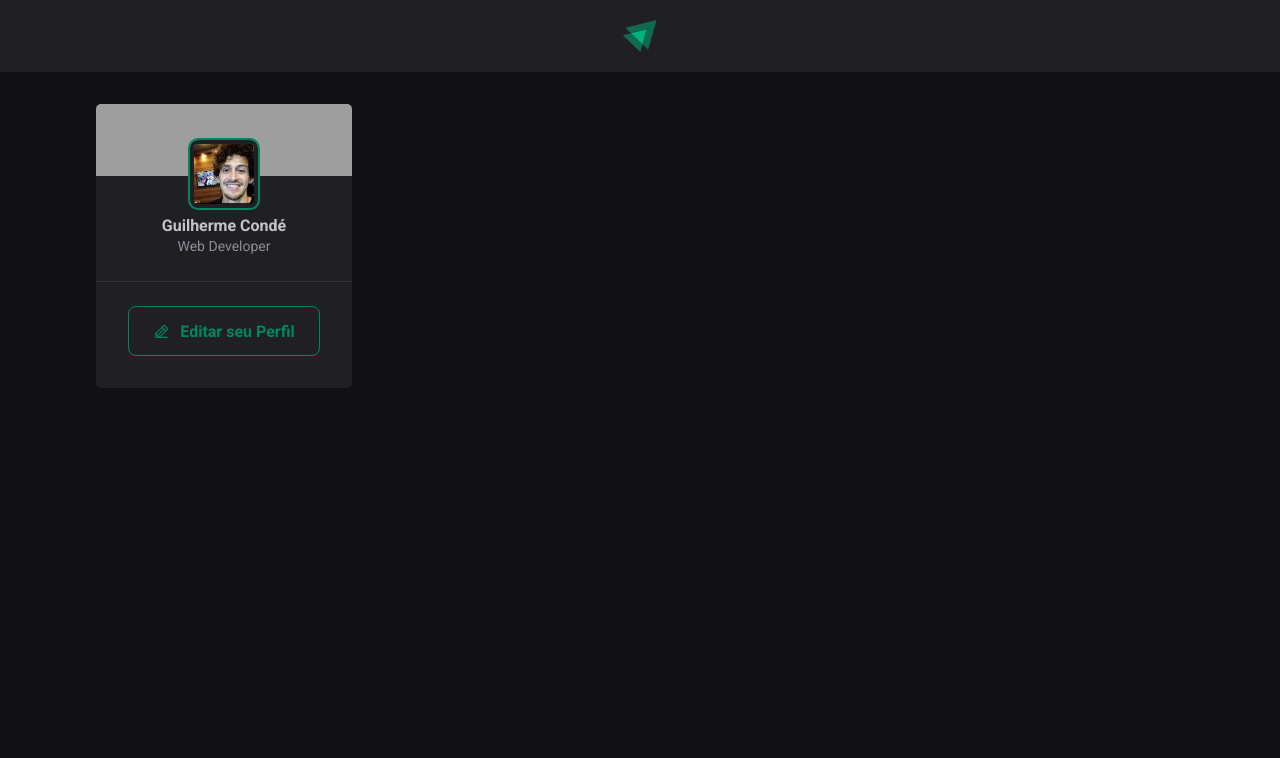
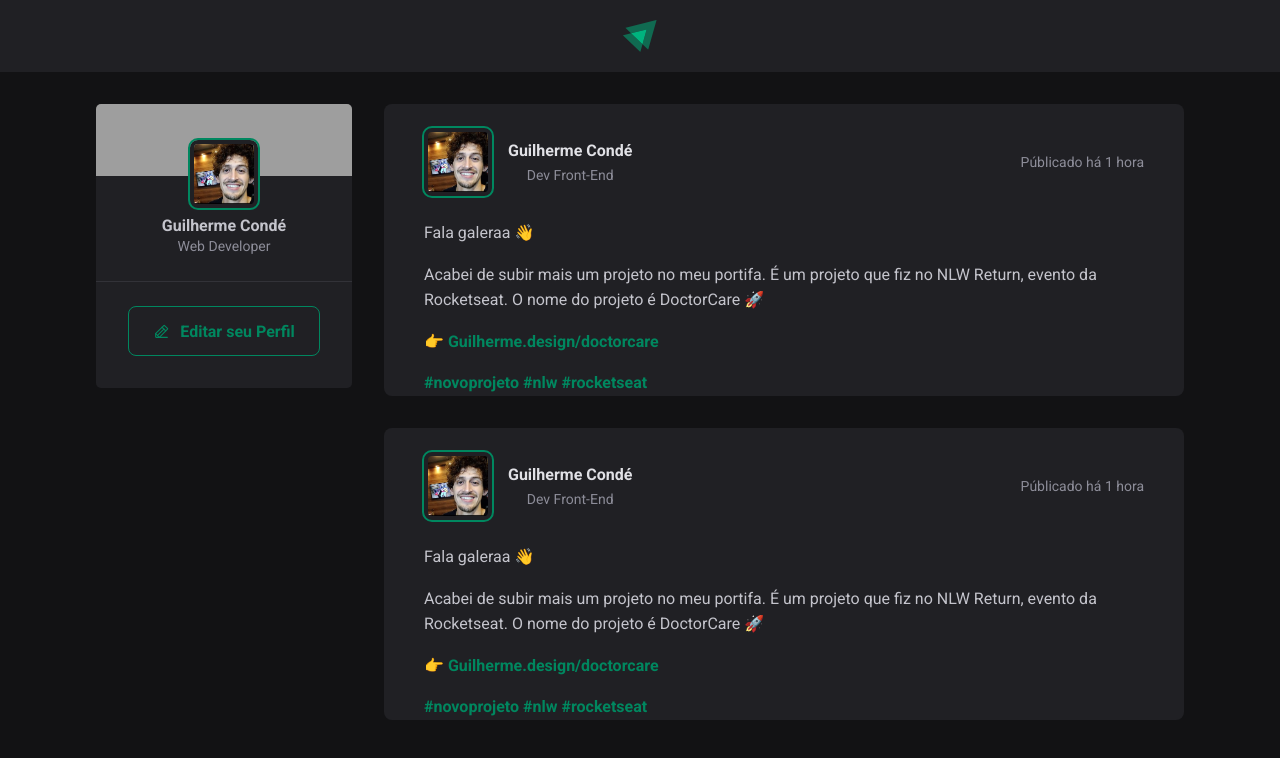
Before and after one commit to guicondee/Ignite-Feed, a React (Vite) app: page / in a window 1280 px wide. Shown: the top 758 px of the page. Built offline with nearby package versions, Linux system fonts and the light colour scheme; grey boxes are pictures that could not be loaded.

Commit message:
created widgets content main

```diff
--- a/src/App.jsx
+++ b/src/App.jsx
@@ -1,5 +1,6 @@
 import { Header } from "./Components/Header/Header"
 import { Sidebar } from "./Components/Sidebar/Sidebar"
+import { Widgets } from "./Components/widgtes/Widgets"
 
 import global from './global.css'
 import styles from './App.module.css'
@@ -10,7 +11,10 @@ export function App() {
       <Header />
       <div className={styles.wrapper}>
         <Sidebar />
-        <main></main>
+        <main>
+           <Widgets />
+           <Widgets />
+        </main>
       </div>
     </div>
   )
--- /dev/null
+++ b/src/Components/widgtes/Widgets.jsx
@@ -0,0 +1,32 @@
+import styles from './Widgets.module.css'
+
+import  guiProfile  from '../../assets/guiProfile.jpg'
+
+export function Widgets() {
+  return (
+     <main className={styles.widgets}>
+        <header>
+          <div className={styles.author}>
+            <img className={styles.avatar} src={guiProfile} />
+
+            <div className={styles.authorInfo}>
+              <strong>Guilherme Condé</strong>
+              <span>Dev Front-End</span>
+            </div>
+          </div>
+
+          <time title='24 de Setembro às 20:19h' dataTime="2022-09-24 20:15">Públicado há 1 hora</time>
+        </header>
+
+        <div className={styles.content}>
+          <p>Fala galeraa 👋</p>
+
+         <p>Acabei de subir mais um projeto no meu portifa. É um projeto que fiz no NLW Return, evento da Rocketseat. O nome do projeto é DoctorCare 🚀</p>
+
+          <p><a target="blank" href="http://guicondee.github.io/Dr/"> 👉 Guilherme.design/doctorcare</a></p>
+
+          <p><a href="">#novoprojeto</a> <a href="">#nlw</a> <a href=""> #rocketseat</a></p>
+        </div>
+     </main>
+  )
+}
--- /dev/null
+++ b/src/Components/widgtes/Widgets.module.css
@@ -0,0 +1,77 @@
+.widgets {
+  background: var(--gray-800);
+  border-radius: 8px;
+  padding: 2.4rem 4rem 0 4rem;
+}
+
+.widgets + .widgets {
+  margin-top: 3.2rem;
+}
+
+.widgets .content {
+  line-height: 160%;
+  color: var(--gray300);
+  margin-top: 2.4rem;
+}
+
+.content p {
+ margin-top: 1.6rem;
+}
+
+.content p a {
+  font-weight: bold;
+  color: var(--green-500);
+  text-decoration: none;
+}
+
+.content p a:hover {
+  color: var(--gray600);
+}
+
+.widgets > header {
+  display: flex;
+  align-items: center;
+  justify-content: space-between;
+}
+
+.widgets > header time {
+  color: var(--gray-400);
+  font-size: 1.4rem;
+}
+
+ .author {
+  display: flex;
+  align-items: center;
+  gap: 1.6rem;
+}
+
+.author img {
+  width: 6rem;
+  height: 6rem;
+  border-radius: 8px;
+  box-sizing: initial;
+
+
+  border: 4px solid var(--gray-800);
+  outline: 2px solid var(--green-500);
+
+}
+
+.widgets .authorInfo {
+  display: flex;
+  flex-direction: column;
+  align-items: center;
+}
+
+.widgets .authorInfo strong {
+  line-height: 160%;
+  font-weight: 700;
+  color: var(--gray-100);
+}
+
+.widgets .authorInfo span {
+  font-size: 1.4rem;
+  color: var(--gray-400);
+  line-height: 160%;
+
+}
```
